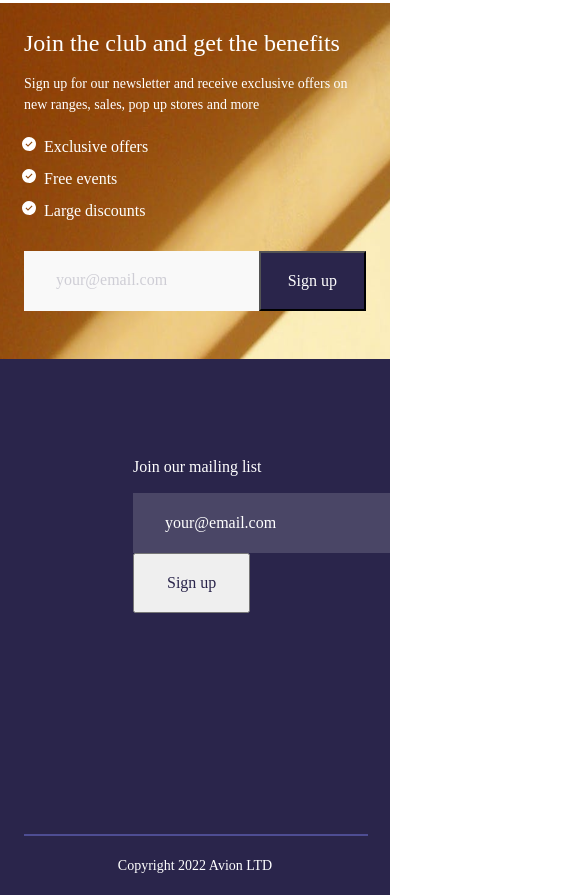
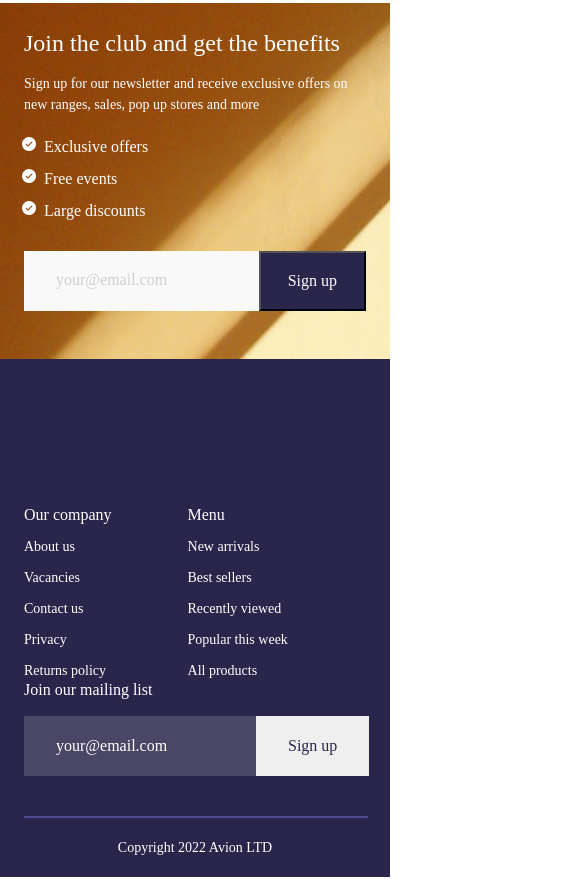
Before and after one commit to Aliyv019/Final-project-html-css-js, a plain HTML site: page index.html in a window 390 px wide. Shown: the part 2896-3791 px from the top of the page, 585 px wide, since content can reach past the window. Drawn offline with Linux system fonts and the light colour scheme; a web font is replaced by a local one.

Commit message:
minor deyisiklikler oldu

```diff
--- a/assets/style/index.css
+++ b/assets/style/index.css
@@ -406,6 +406,7 @@ text-decoration: none;
 }
 .mail_input{
     margin-left: 109px;
+    margin-top: 58px;
 }
 .mail_input input[type="email"]::placeholder{
     color: rgb(255, 255, 255);
@@ -417,7 +418,7 @@ text-decoration: none;
     text-align: left;
 }
 .mail_input input{
-    padding: 22.5px 360px 22.5px 32px;
+    padding: 22.5px 308px 22.5px 32px;
     background: rgba(255, 255, 255, 0.15);
     border: none;
 }
@@ -440,4 +441,12 @@ line-height: 150%;
 letter-spacing: 0%;
 text-align: left;
 padding: 16px 32px;
+border: none;
 }
+.mail_input2{
+    display: flex;
+}
+.foot1{
+    display: flex;
+    flex-direction: row-reverse;
+}
--- a/assets/style/responsive.css
+++ b/assets/style/responsive.css
@@ -345,6 +345,7 @@
     .foot2{
         display: flex;
         flex-direction: row;
+        flex-wrap: wrap;
         margin: 0;
     }
     .new_arrivals{
@@ -409,4 +410,14 @@
     .social_icons img{
         margin-bottom: 24px;
     }
+    .mail_input{
+        margin: 0;
+    }
+    #input_mail{
+        padding-right: 23px;
+    }
+    .foot1{
+        display: flex;
+        flex-direction: column-reverse;
+    }
 }
--- a/index.html
+++ b/index.html
@@ -124,7 +124,7 @@
     <footer>
         <div class="footer">
 
-            <div class="foot2">
+            <div class="foot1">
                 <div class="mail_input">
                     <p>Join our mailing list</p>
                     <div class="mail_input2">
@@ -132,6 +132,7 @@
                         <button>Sign up</button>
                     </div>
                 </div>
+                <div class="foot2">
                     <div class="our_company">
                         <h2>Our company</h2>
                         <a href="..">About us</a>
@@ -157,7 +158,7 @@
                         <a href="..">Popular this week</a>
                         <a href="..">All products</a>
                     </div>
-
+                </div>
             </div>
         </div>
         <hr id="foot_hr">
```
Lines whose indentation alone changed are shown as unchanged.
